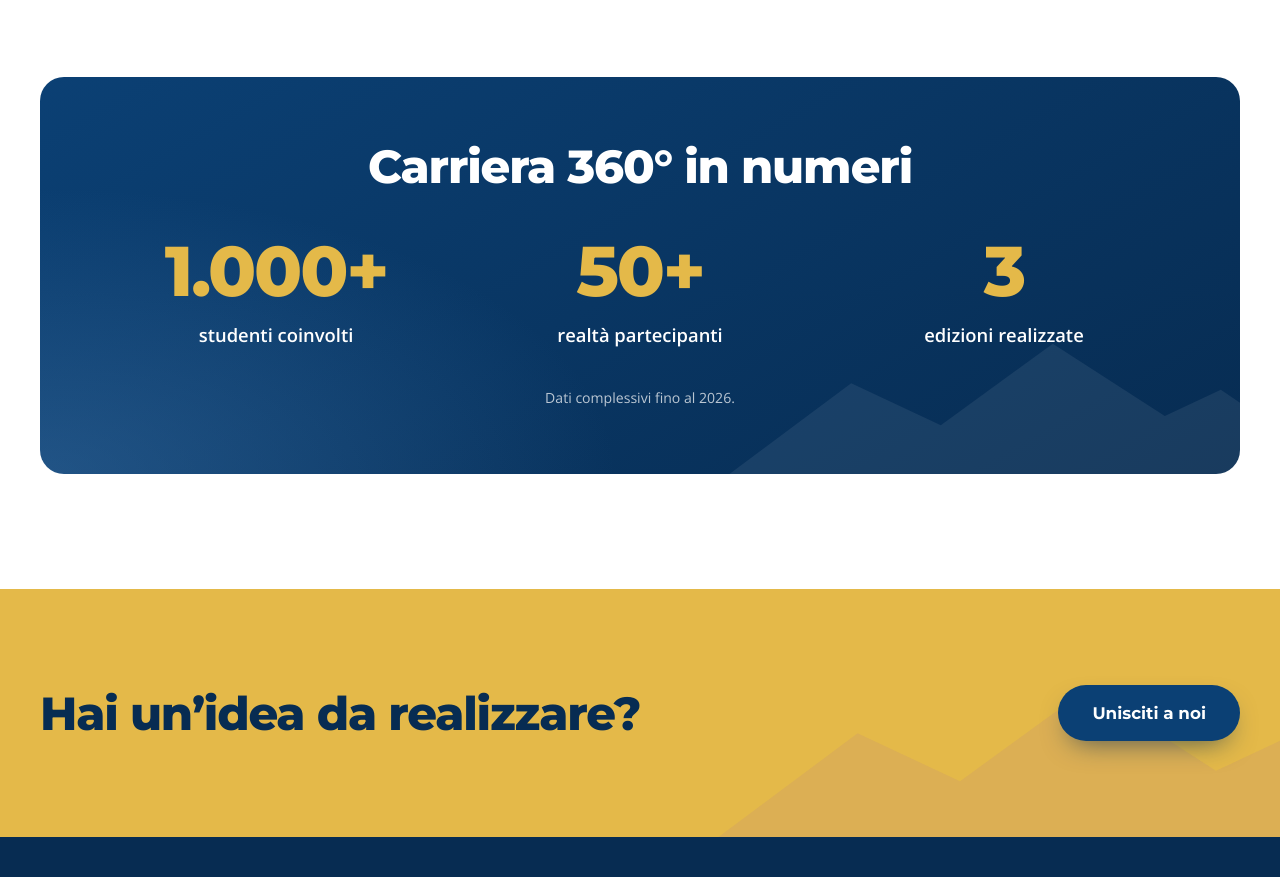
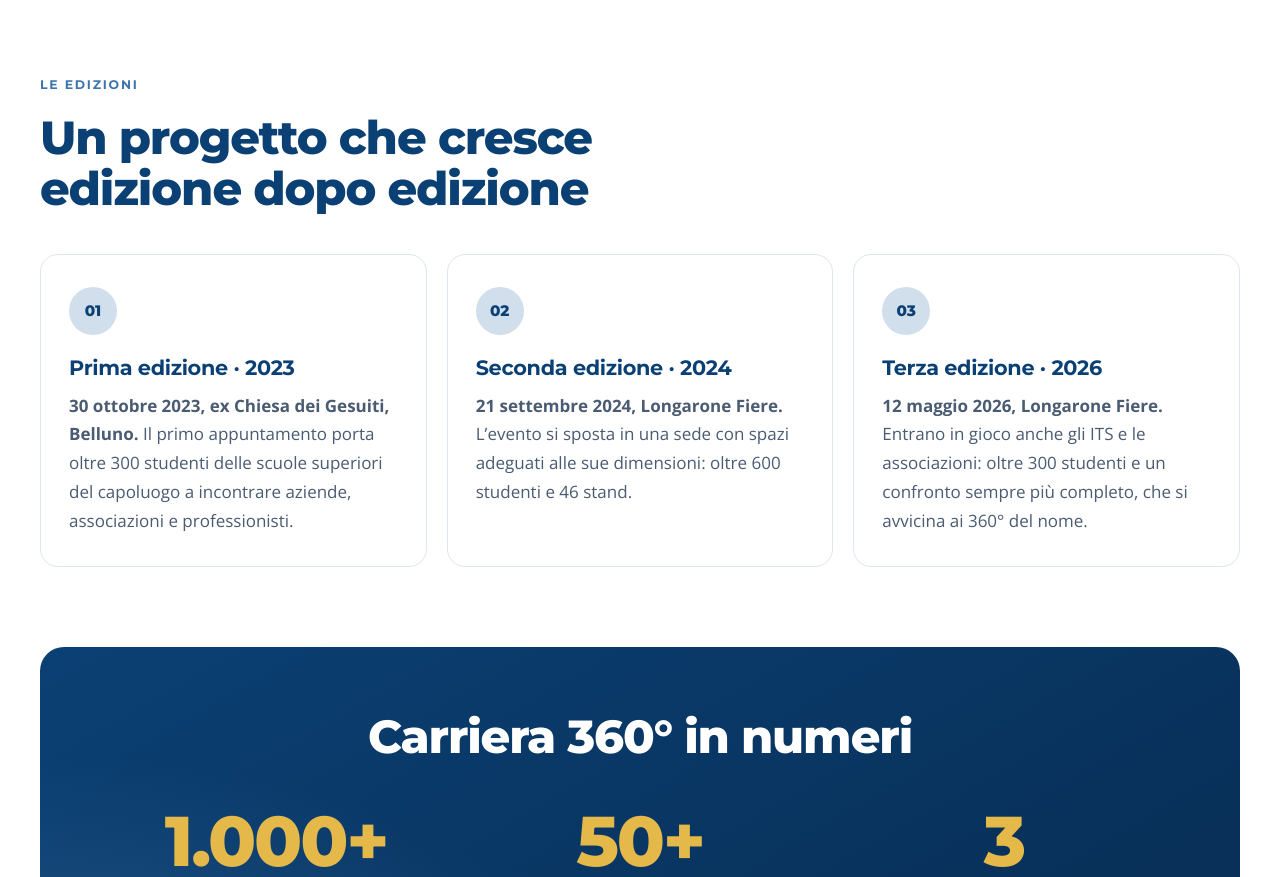
Before and after one commit to Consiglio-Giovanile-Bellunese/site, a plain HTML site: page carriera-360.html in a window 1280 px wide. Shown: the part 2500-3377 px from the top of the page. Drawn offline with Linux system fonts and the light colour scheme.

Commit message:
Carriera 360°: aggiunta la sezione Le edizioni (2023, 2024, 2026)

```diff
--- a/carriera-360.html
+++ b/carriera-360.html
@@ -96,6 +96,15 @@
           <figure><img alt=""><figcaption></figcaption></figure>
           <button class="lightbox-next" type="button" aria-label="Foto successiva">→</button>
         </dialog>
+        <div class="project-intro editions" style="margin-top: clamp(48px, 7vw, 80px)" data-reveal>
+          <p class="eyebrow">Le edizioni</p>
+          <h2>Un progetto che cresce edizione dopo edizione</h2>
+          <div class="details">
+            <section class="detail"><h3>Prima edizione · 2023</h3><p><strong>30 ottobre 2023, ex Chiesa dei Gesuiti, Belluno.</strong> Il primo appuntamento porta oltre 300 studenti delle scuole superiori del capoluogo a incontrare aziende, associazioni e professionisti.</p></section>
+            <section class="detail"><h3>Seconda edizione · 2024</h3><p><strong>21 settembre 2024, Longarone Fiere.</strong> L’evento si sposta in una sede con spazi adeguati alle sue dimensioni: oltre 600 studenti e 46 stand.</p></section>
+            <section class="detail"><h3>Terza edizione · 2026</h3><p><strong>12 maggio 2026, Longarone Fiere.</strong> Entrano in gioco anche gli ITS e le associazioni: oltre 300 studenti e un confronto sempre più completo, che si avvicina ai 360° del nome.</p></section>
+          </div>
+        </div>
         <div class="impact" data-reveal>
           <h2>Carriera 360° in numeri</h2>
           <div class="stats">
```
